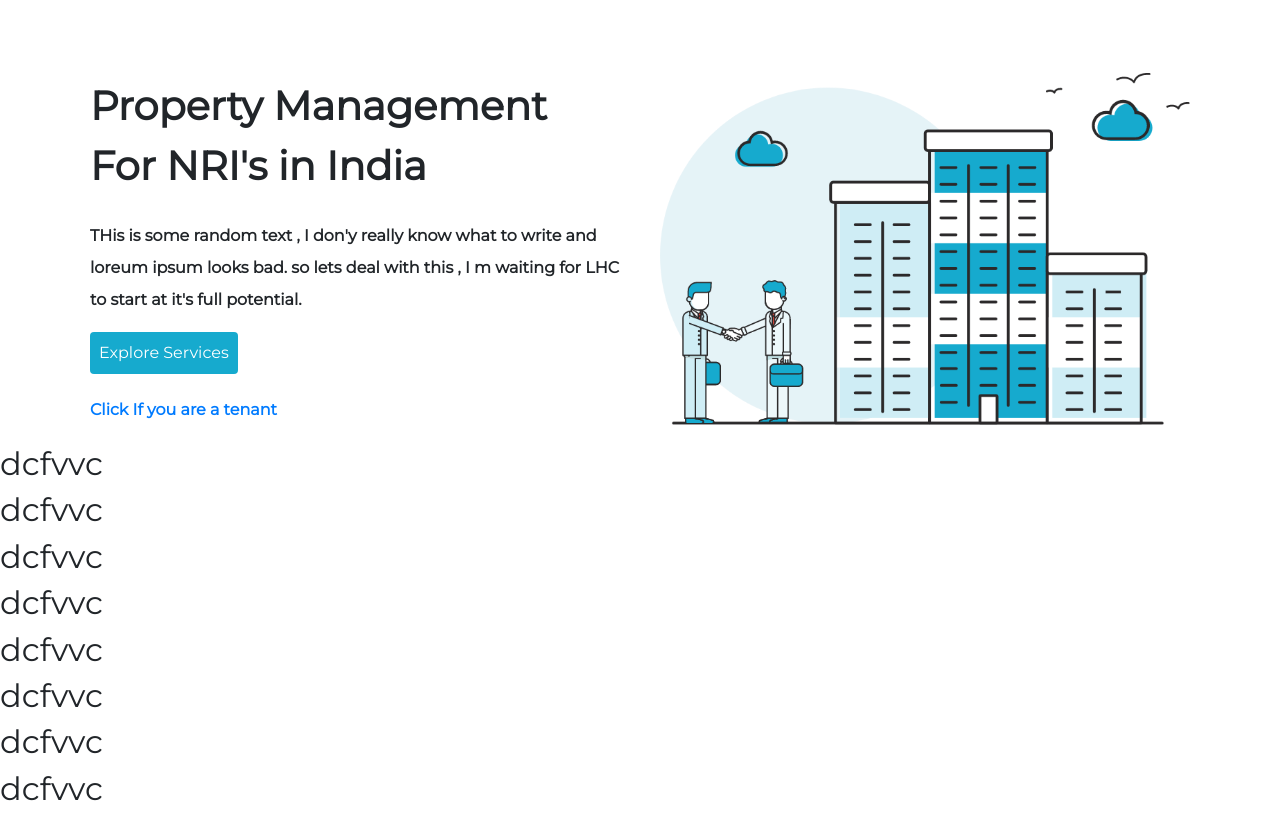
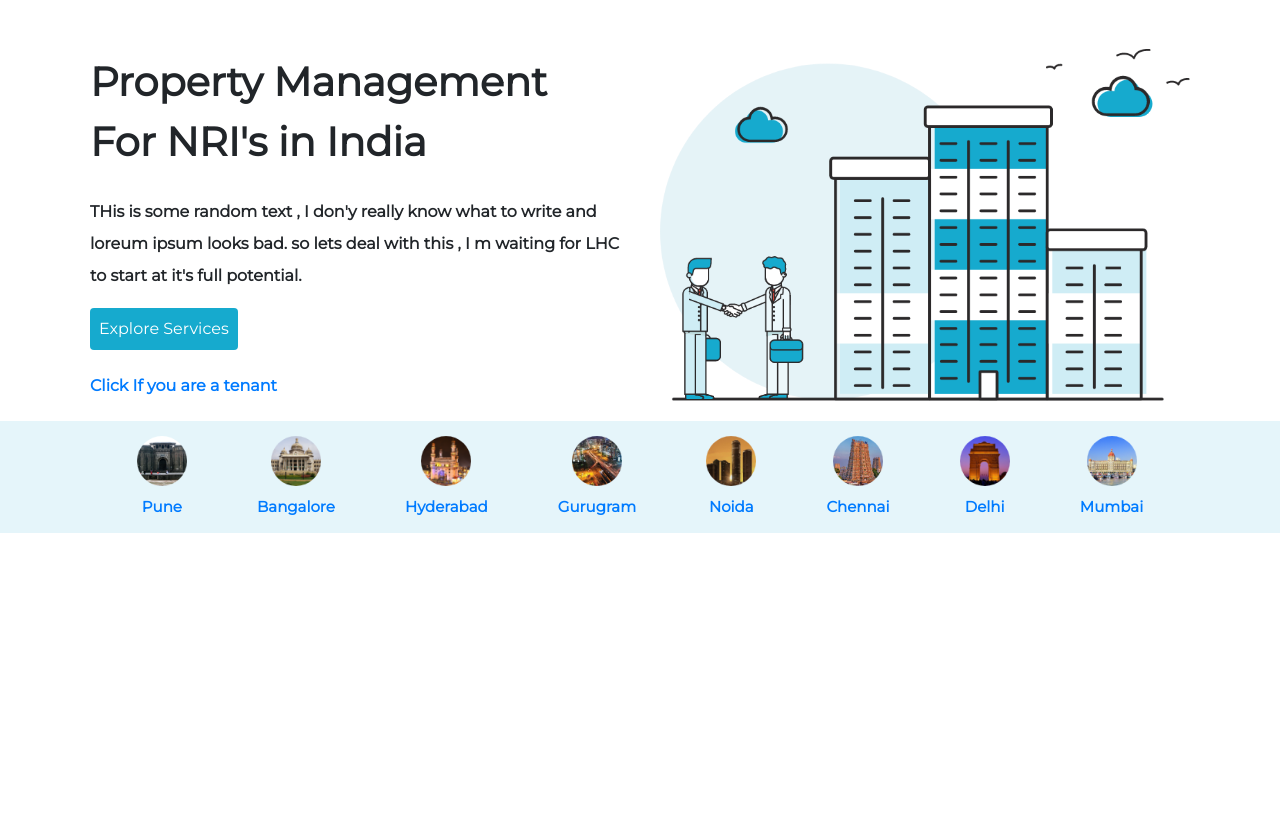
Before and after one commit to siddharth-mourya/HouseWise-Design, a plain HTML site: page index.html in a window 1280 px wide. Shown: the part 119-932 px from the top of the page. After the commit the page ends 800 px from the top, so only its background shows below. Drawn offline with nearby package versions, Linux system fonts and the light colour scheme.

Commit message:
cities banner updated

```diff
--- a/index.html
+++ b/index.html
@@ -22,7 +22,7 @@
 </head>
 <body>
 
-    <!--------------------------top blue green gradient row ------------------------->
+    <!-------------------------- top blue green gradient row ------------------------->
     <div class="wrapper">
         <div id="above-nav-container" class="container text-white ">
             <div class=" d-flex justify-content-between align-items-center flex-wrap ">
@@ -76,7 +76,7 @@
         </div>
     </nav>
     <!-------------------------- header main section with two split ------------------------->
-    <div  class=" banner mt-md-5  container">
+    <div  class=" banner mt-md-4   container">
         <div class="row">
             <div class="col-lg-6 justify-content-center align-self-center banner-text">
                     <h1 class="mb-4">Property Management For NRI's  in India</h1>
@@ -93,20 +93,46 @@
         </div>
     </div>
 
-    <div class="test">
-        <h2>dcfvvc</h2>
-        <h2>dcfvvc</h2>
-        <h2>dcfvvc</h2>
-        <h2>dcfvvc</h2>
-        <h2>dcfvvc</h2>
-        <h2>dcfvvc</h2>
-        <h2>dcfvvc</h2>
-        <h2>dcfvvc</h2>
-        <h2>dcfvvc</h2>
-        <h2>dcfvvc</h2>
-        <h2>dcfvvc</h2>
-        <h2>dcfvvc</h2>
-        <h2>dcfvvc</h2>
+    <!-------------------------- cities banner ---------------------------->
+    <div id="cities-banner-fluid" class="contanier-fluid">
+        <div class="container">
+            <div class="row  d-flex justify-content-center">
+
+                    <div class="city ">
+                        <img src="assets/pune.png" alt="">
+                        <a href="#">Pune</a>
+                    </div>
+                    <div class="city ">
+                        <img src="assets/bangalore.png" alt="">
+                        <a href="#">Bangalore</a>
+                    </div>
+                    <div class="city ">
+                        <img src="assets/hyderabad.png" alt="">
+                        <a href="#">Hyderabad</a>
+                    </div>
+                    <div class="city ">
+                        <img src="assets/gurugram.png" alt="">
+                        <a href="#">Gurugram</a>
+                    </div>
+                    <div class="city ">
+                        <img src="assets/noida.png" alt="">
+                        <a href="#">Noida</a>
+                    </div>
+                    <div class="city ">
+                        <img src="assets/chennai.png" alt="">
+                        <a href="#">Chennai</a>
+                    </div>
+                    <div class="city ">
+                        <img src="assets/delhi.png" alt="">
+                        <a href="#">Delhi</a>
+                    </div>
+                    <div class="city ">
+                        <img src="assets/mumbai.png" alt="">
+                        <a href="#">Mumbai</a>
+                    </div>
+
+            </div>
+        </div>
     </div>
 
 </body>
--- a/static/css/index.css
+++ b/static/css/index.css
@@ -178,6 +178,34 @@ nav .navbar-toggler
     padding: 0 5px;
 }
 
+/* -------------------- cities banner ------------------------- */
+#cities-banner-fluid
+{
+    background-color: #e5f5fa;
+}
+#cities-banner-fluid .container
+{
+    padding: 15px 0;
+}
+.city
+{
+    margin: 0 3%;
+    font-size: 15px;
+    font-weight: bold;
+    display: flex;
+    align-items: center;
+    flex-wrap: wrap;
+    flex-direction: column;
+}
+.city   a
+{
+    margin-top: 10px;
+}
+.city img
+{
+    max-width: 50px;
+    max-height: 50px;
+}
 
 /* ------------------- media queries ---------------------------*/
 
```
